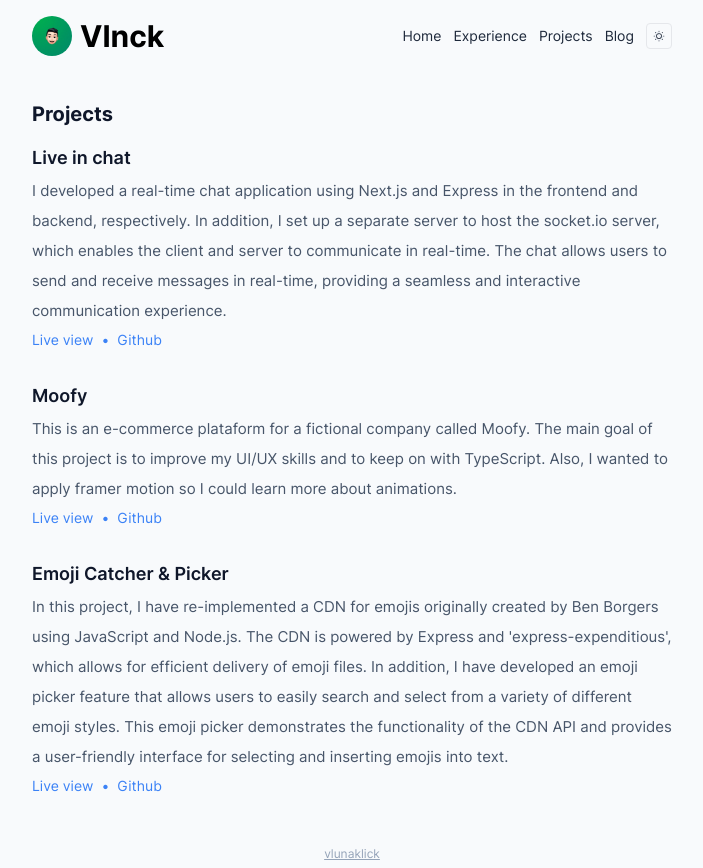
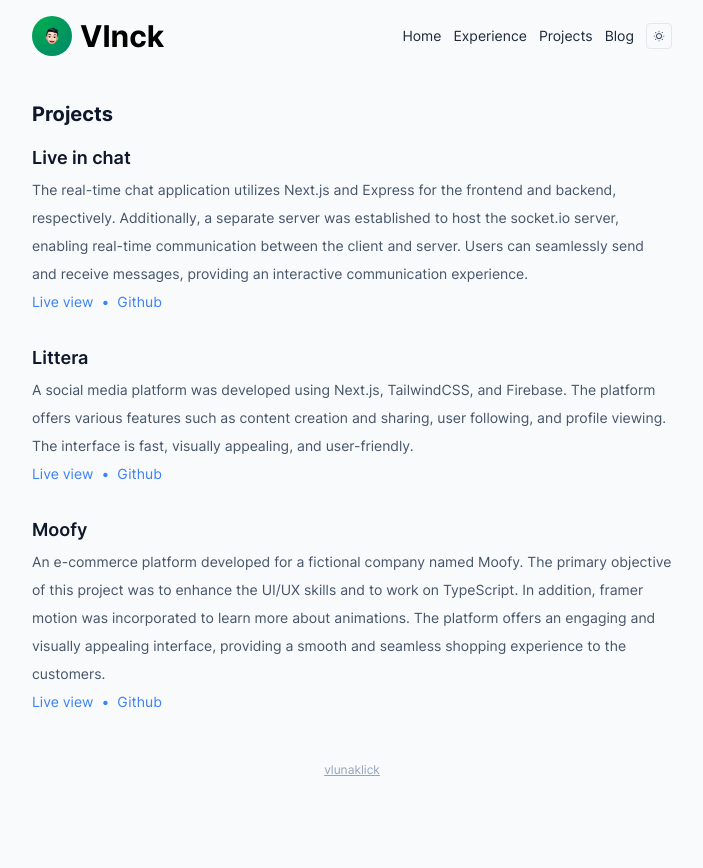
Before and after one commit to vlunaklick/vlnck, a Next.js app: page /projects in a window 1280 px wide. Shown: the whole page, without its empty margins (288-991 px from the left). After the commit the page ends 800 px from the top, so only its background shows below. Built offline with nearby package versions, Linux system fonts and the light colour scheme.

Commit message:
change information

```diff
--- a/content/info/experience.tsx
+++ b/content/info/experience.tsx
@@ -6,7 +6,7 @@ export const EXPERIENCE = [
     place: 'CryptoMate',
     URL: 'https://cryptomate.me/',
     description:
-      'I have been responsible for developing and maintaining APIs using Node.js, creating Java services using the Spring Boot library, and maintaining and updating the company website. My work has included implementing new features for the APIs, adding new sections and features to the website to make it modern, fast, and user-friendly, and working to improve the overall user experience.',
+      'As a backend developer, I designed, developed, and maintained APIs using Node.js and PostgreSQL. This work involved developing efficient services and databases for effective data management and retrieval. I later transitioned to a Full Stack role, adding frontend development with React and Next.js to improve website performance, user experience, and customer satisfaction.',
   },
 ]
 
@@ -18,7 +18,7 @@ export const EDUCATION = [
     place: 'Universidad del Salvador',
     URL: 'http://www.usal.edu.ar/institucional',
     description:
-      'Currently, I am taking part of subjects like "Data structure and Algorithms", "Programming II", "Information systems" and I have programmed in languages such as Python, C and Golang.',
+      'I have completed relevant coursework in Data Structures and Algorithms, Information Systems, and Programming II. Currently, I am enrolled in Database Systems and Advanced Programming. Through working on different projects and assignments, I have gained proficiency in programming languages like Go, Java, and Python.',
   },
   {
     start: 2021,
--- a/content/info/works.tsx
+++ b/content/info/works.tsx
@@ -2,28 +2,28 @@ export const WORKS = [
   {
     title: 'Live in chat',
     content:
-      'I developed a real-time chat application using Next.js and Express in the frontend and backend, respectively. In addition, I set up a separate server to host the socket.io server, which enables the client and server to communicate in real-time. The chat allows users to send and receive messages in real-time, providing a seamless and interactive communication experience.',
+      'The real-time chat application utilizes Next.js and Express for the frontend and backend, respectively. Additionally, a separate server was established to host the socket.io server, enabling real-time communication between the client and server. Users can seamlessly send and receive messages, providing an interactive communication experience.',
     src: 'project-liveinchat.png',
     techs: ['Next.js', 'socket.io', 'Express', 'PostgreSQL'],
     liveview: 'https://live-in-chat.vercel.app/',
     code: 'https://github.com/vlunaklick/live_in_chat',
   },
   {
+    title: 'Littera',
+    content:
+      'A social media platform was developed using Next.js, TailwindCSS, and Firebase. The platform offers various features such as content creation and sharing, user following, and profile viewing. The interface is fast, visually appealing, and user-friendly.',
+    src: '',
+    techs: ['Next.js', 'Firebase', 'Tailwind CSS'],
+    liveview: 'https://littera-web.vercel.app/',
+    code: 'https://github.com/vlunaklick/twitter-clone',
+  },
+  {
     title: 'Moofy',
     content:
-      'This is an e-commerce plataform for a fictional company called Moofy. The main goal of this project is to improve my UI/UX skills and to keep on with TypeScript. Also, I wanted to apply framer motion so I could learn more about animations.',
+      'An e-commerce platform developed for a fictional company named Moofy. The primary objective of this project was to enhance the UI/UX skills and to work on TypeScript. In addition, framer motion was incorporated to learn more about animations. The platform offers an engaging and visually appealing interface, providing a smooth and seamless shopping experience to the customers.',
     src: 'project-moofy.png',
     techs: ['React', 'framer-motion', 'Tailwind CSS'],
     liveview: 'https://moofy-commerce.vercel.app/',
     code: 'https://github.com/vlunaklick/moofy-commerce',
   },
-  {
-    title: 'Emoji Catcher & Picker',
-    content:
-      "In this project, I have re-implemented a CDN for emojis originally created by Ben Borgers using JavaScript and Node.js. The CDN is powered by Express and 'express-expenditious', which allows for efficient delivery of emoji files. In addition, I have developed an emoji picker feature that allows users to easily search and select from a variety of different emoji styles. This emoji picker demonstrates the functionality of the CDN API and provides a user-friendly interface for selecting and inserting emojis into text.",
-    src: 'project-cdn.png',
-    techs: ['Node.js', 'Express', 'Next.js'],
-    liveview: 'https://emoji-picker-cdn.vercel.app/',
-    code: 'https://github.com/vlunaklick/cdn_emojis',
-  },
 ]
--- a/src/components/sites/experience/ArticleExp.tsx
+++ b/src/components/sites/experience/ArticleExp.tsx
@@ -30,7 +30,7 @@ const ArticleExp = ({ start, end, title, place, url, description }: Props) => {
           </Link>
         </p>
 
-        <p className="text-sm leading-loose text-slate-600 first-letter:capitalize dark:text-slate-300 sm:text-[15px]">
+        <p className="text-sm leading-loose text-slate-600 first-letter:capitalize dark:text-slate-400">
           {description}
         </p>
       </div>
--- a/src/components/sites/home/DescriptionHome.tsx
+++ b/src/components/sites/home/DescriptionHome.tsx
@@ -2,7 +2,7 @@ const DescriptionHome = () => {
   return (
     <section className="flex w-full max-w-none flex-col text-sm leading-6 text-black dark:text-white sm:text-base">
       <p>
-        I am Valentín, a Fullstack developer oriented in Frontend from Buenos
+        I am Valentín, a Full Stack Developer oriented in Frontend from Buenos
         Aires, Argentina.
       </p>
 
@@ -18,13 +18,15 @@ const DescriptionHome = () => {
       </p>
 
       <p className="mt-3">
-        Moreover, in frontend I can use frameworks as styled-components and I
-        can design with Figma and Photoshop.
+        For backend development, have experience using Node.js for backend
+        development and have worked with frameworks such as Express and Prisma.
+        I am also skilled in working with various databases, including
+        PostgreSQL, MongoDB, and Firebase.
       </p>
 
       <p className="mt-3">
-        In the backend side, I can also work in Java with SpringBoot, Golang and
-        with MongoDB or Firebase.
+        Moreover, in frontend I can use frameworks as styled-components and I
+        can design with Figma and Photoshop.
       </p>
     </section>
   )
--- a/src/components/sites/projects/ArticleProject.tsx
+++ b/src/components/sites/projects/ArticleProject.tsx
@@ -39,7 +39,7 @@ const ArticleProject = ({
           {title}
         </h3>
 
-        <p className="text-sm leading-loose text-slate-600 dark:text-slate-300 sm:text-[15px]">
+        <p className="text-sm leading-loose text-slate-600 dark:text-slate-400">
           {description}
         </p>
 
```
